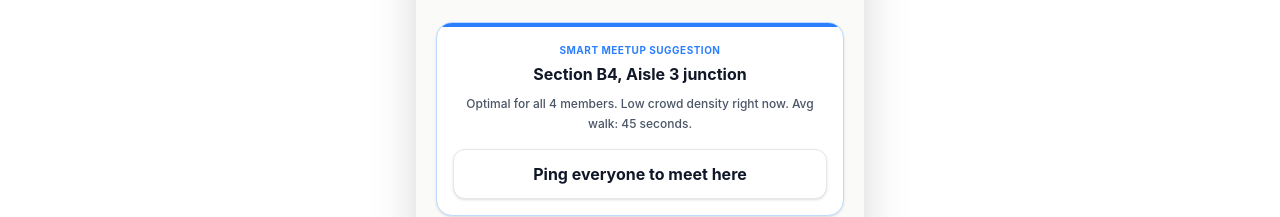
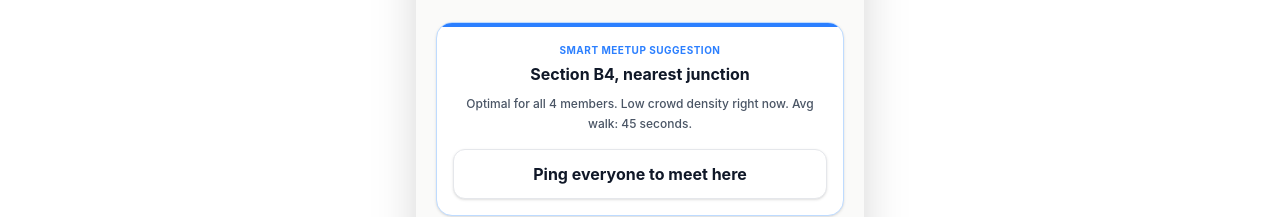
Before and after one commit to Utsav2408/flow-state, a React (Vite) app in the folder flowstate/: page /group in a window 1280 px wide. Shown: the part 1098-1315 px from the top of the page. Built offline with nearby package versions, Linux system fonts and the light colour scheme; no server answers; the database is empty; sample sign-in values are in the browser's storage.

Commit message:
fix group maps

```diff
--- a/flowstate/src/components/VenueMapCanvas.jsx
+++ b/flowstate/src/components/VenueMapCanvas.jsx
@@ -15,6 +15,7 @@ export const VenueMapCanvas = ({
   filters,
   disableInteraction = false,
   showMeetupCentroid = false,
+  customMeetupPoint = null,
 }) => {
   const containerRef = useRef(null);
   const canvasRef = useRef(null);
@@ -51,11 +52,12 @@ export const VenueMapCanvas = ({
   );
 
   const meetupCentroid = useMemo(() => {
+    if (customMeetupPoint) return customMeetupPoint;
     if (!showMeetupCentroid || !groupMembers.length) return null;
     const sx = groupMembers.reduce((a, m) => a + m.x, 0) / groupMembers.length;
     const sy = groupMembers.reduce((a, m) => a + m.y, 0) / groupMembers.length;
     return { x: sx, y: sy };
-  }, [groupMembers, showMeetupCentroid]);
+  }, [groupMembers, showMeetupCentroid, customMeetupPoint]);
 
   useEffect(() => {
     const animate = () => {
--- a/flowstate/src/pages/GroupPage.jsx
+++ b/flowstate/src/pages/GroupPage.jsx
@@ -1,10 +1,10 @@
-import React, { useCallback, useState } from 'react';
+import React, { useCallback, useState, useMemo } from 'react';
 import { useNavigate } from 'react-router-dom';
 import { BottomNav } from '../components/Shared';
 import { VenueMapCanvas } from '../components/VenueMapCanvas';
 import { Toast } from '../components/Toast';
 import { useStore } from '../store/useStore';
-import { LOGICAL_MAP, getClosestStandToPoint } from '../models/venueLayout';
+import { LOGICAL_MAP, getClosestStandToPoint, ZONE_GROUPS } from '../models/venueLayout';
 import { ChevronLeft, Check } from 'lucide-react';
 
 function pickStandForGroup(stands, members) {
@@ -22,6 +22,34 @@ export const GroupPage = () => {
   const groupMembers = useStore((s) => s.groupMembers);
   const [toast, setToast] = useState(null);
   const [pingSent, setPingSent] = useState(false);
+
+  const meetupSuggestion = useMemo(() => {
+    if (!groupMembers?.length) {
+      return {
+        title: 'Section B4, nearest junction',
+        point: { x: LOGICAL_MAP.cx + 220, y: LOGICAL_MAP.cy - 100 }
+      };
+    }
+
+    const sx = groupMembers.reduce((a, m) => a + m.x, 0) / groupMembers.length;
+    const sy = groupMembers.reduce((a, m) => a + m.y, 0) / groupMembers.length;
+
+    let closestZone = ZONE_GROUPS[0];
+    let minD = Infinity;
+
+    for (const z of ZONE_GROUPS) {
+      const d = Math.hypot(z.x - sx, z.y - sy);
+      if (d < minD) {
+        minD = d;
+        closestZone = z;
+      }
+    }
+
+    return {
+      title: `Section ${closestZone.alias[0]}, nearest junction`,
+      point: { x: closestZone.x, y: closestZone.y }
+    };
+  }, [groupMembers]);
 
   const dismissToast = useCallback(() => setToast(null), []);
 
@@ -56,6 +84,7 @@ export const GroupPage = () => {
             <VenueMapCanvas
               filters={{ density: true, food: true, exits: false, group: true }}
               showMeetupCentroid
+              customMeetupPoint={meetupSuggestion.point}
             />
         </div>
 
@@ -71,7 +100,7 @@ export const GroupPage = () => {
         <div className="rounded-2xl p-4 bg-white border border-blue-200 shadow-sm relative overflow-hidden mb-6">
            <div className="absolute top-0 left-0 right-0 h-1 bg-blue-500" />
            <p className="text-[10px] font-bold text-blue-500 tracking-wider uppercase text-center mt-1">Smart Meetup Suggestion</p>
-           <h4 className="text-base font-bold text-gray-900 text-center mt-1">Section B4, Aisle 3 junction</h4>
+           <h4 className="text-base font-bold text-gray-900 text-center mt-1">{meetupSuggestion.title}</h4>
            <p className="text-xs font-medium text-gray-600 text-center mt-2 leading-relaxed">Optimal for all 4 members. Low crowd density right now. Avg walk: 45 seconds.</p>
            <button
              type="button"
```
